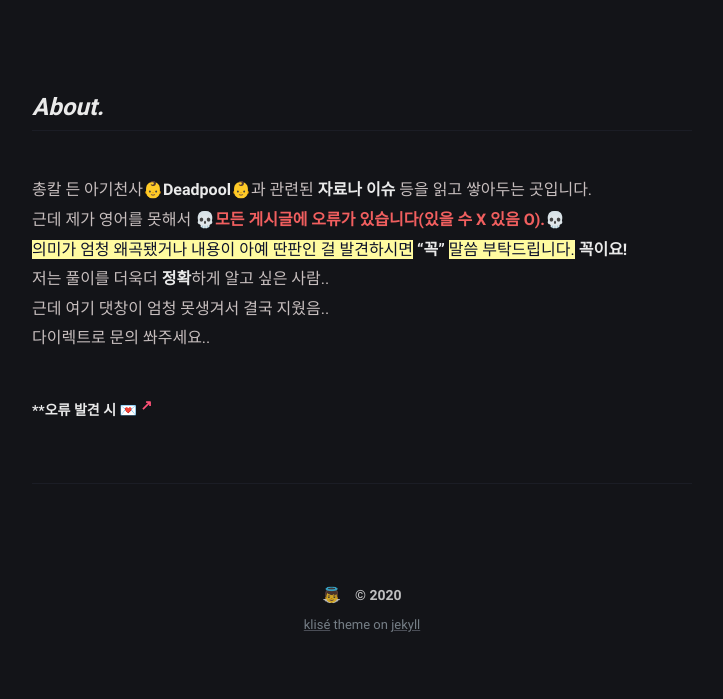
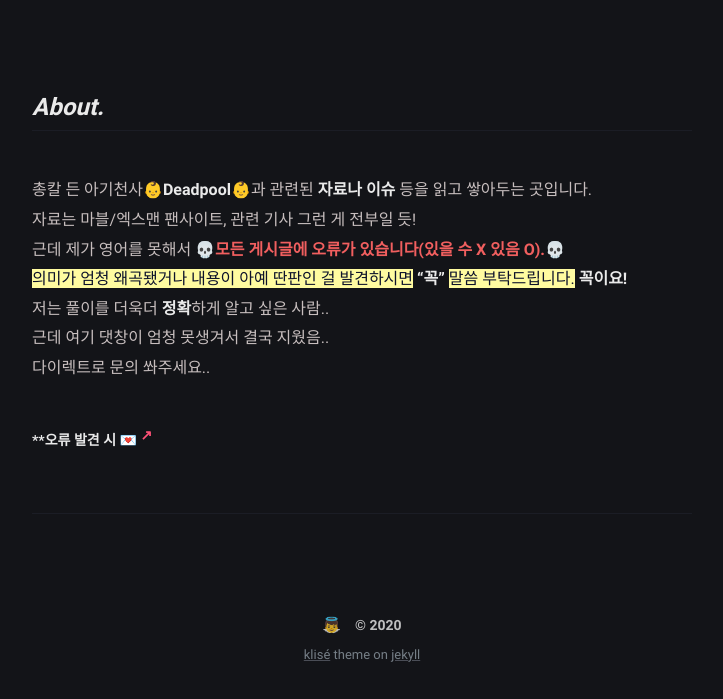
Before and after one commit to iwdstry/yeieje, a Jekyll site: the page built from about.md, in a window 1280 px wide, cut to the strip 348-1047 px from the top of the page. Shown: the whole strip, without its empty margins (278-1001 px from the left). Built offline with Jekyll 4.4.1, drawn with Linux system fonts in a browser that asks for light colours; before the commit the page ends 1017 px from its top, so only the background shows below that.

Commit message:
Create about.md

```diff
--- a/about.md
+++ b/about.md
@@ -15,6 +15,7 @@ comments: false
 * * *
 <br/>
 총칼 든 아기천사👶**Deadpool**👶과 관련된 **자료나 이슈** 등을 읽고 쌓아두는 곳입니다. <br/>
+자료는 마블/엑스맨 팬사이트, 관련 기사 그런 게 전부일 듯! <br/>
 근데 제가 영어를 못해서 **<span style="color:#F15F5F">💀모든 게시글에 오류가 있습니다(있을 수 X 있음 O).💀</span>**<br/>
 <mark>의미가 엄청 왜곡됐거나 내용이 아예 딴판인 걸 발견하시면</mark> **"꼭"** <mark>말씀 부탁드립니다.</mark> **꼭이요!**<br/>
 저는 풀이를 더욱더 **정확**하게 알고 싶은 사람.. <br/> 근데 여기 댓창이 엄청 못생겨서 결국 지웠음..<br/>
```
